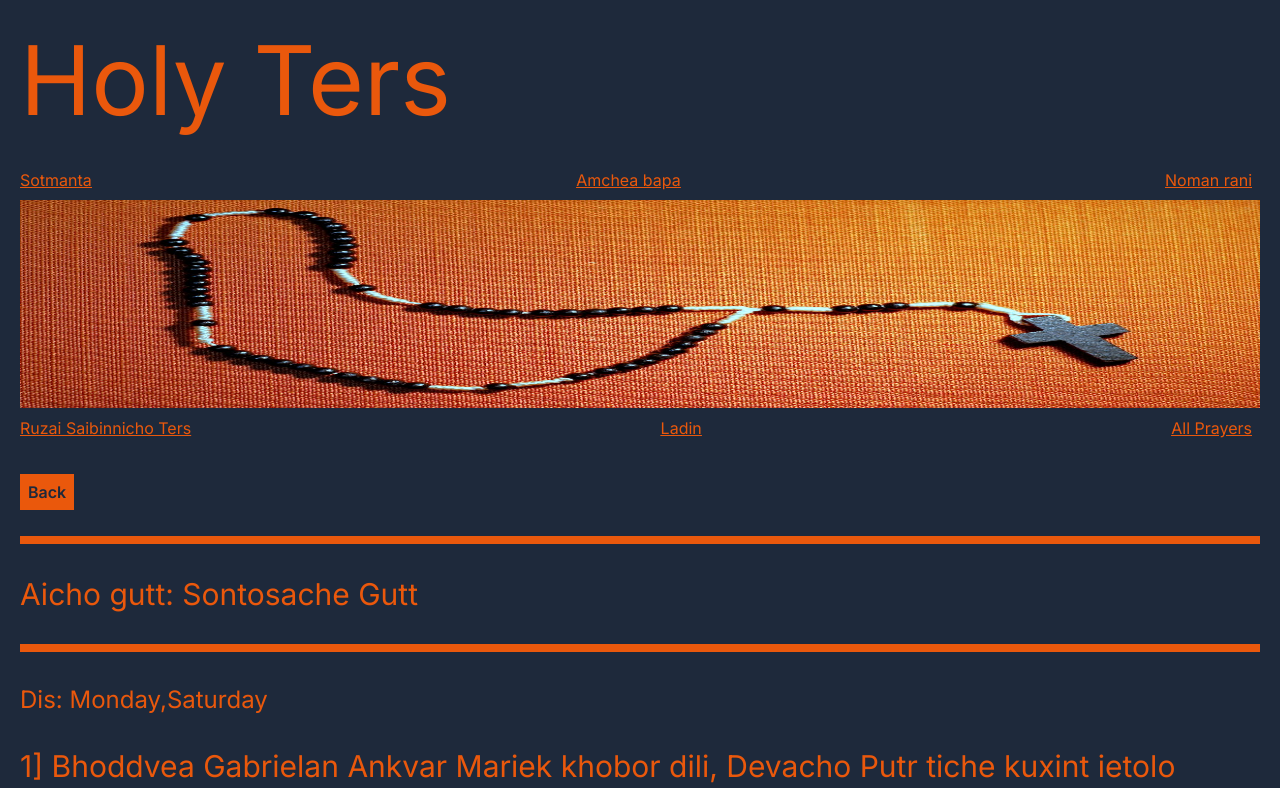
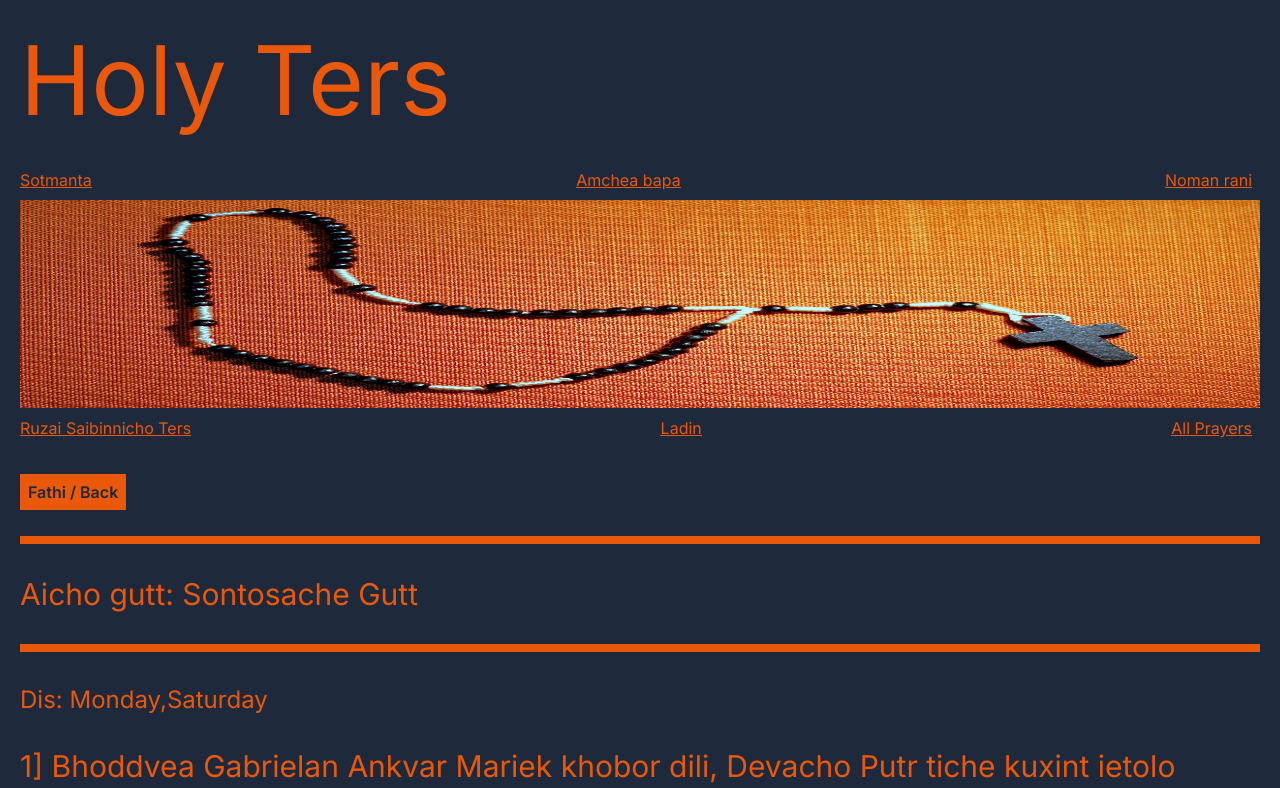
Before and after one commit to Joshuajrodrigues/ters, a Next.js app: page /prayers/allmysteries in a window 1280 px wide. Shown: the top 788 px of the page. Built offline with nearby package versions, Linux system fonts and the light colour scheme.

Commit message:
back translation

```diff
--- a/app/components/backButton.tsx
+++ b/app/components/backButton.tsx
@@ -6,7 +6,7 @@ const BackButton = () => {
   return (
 
     <Link href={appRoutes.home} className=' bg-orange-600 text-slate-800 p-2  font-semibold' >
-      Back
+      Fathi / Back
     </Link>
   );
 };
```
